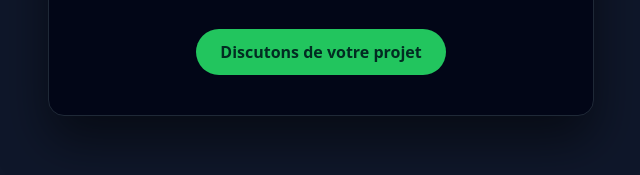
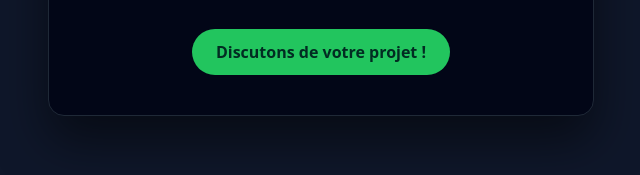
Before and after one commit to Bruno-CRM/Bruno-CRM.github.io, a plain HTML site: page index.html in a window 1280 px wide. Shown: the part 439-614 px from the top of the page, 319-959 px from the left. Drawn offline with Linux system fonts and the light colour scheme.

Commit message:
juste un point d'exclamation

```diff
--- a/index.html
+++ b/index.html
@@ -49,7 +49,7 @@
     <h1>La Fabrique CRM</h1>
     <p>Email & Customer Journeys</p>
     <p>Audit, mise en place, optimisation et pilotage de vos campagnes.</p>
-    <a class="cta" href="mailto:bruno@lafabriquecrm.fr">Discutons de votre projet</a>
+    <a class="cta" href="mailto:bruno@lafabriquecrm.fr">Discutons de votre projet !</a>
   </div>
 </body>
 </html>
```
